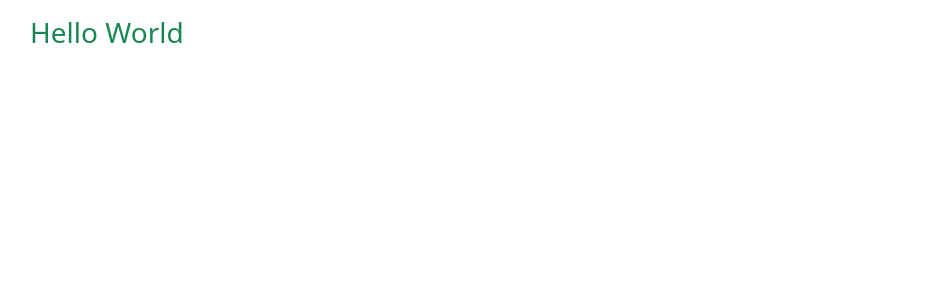
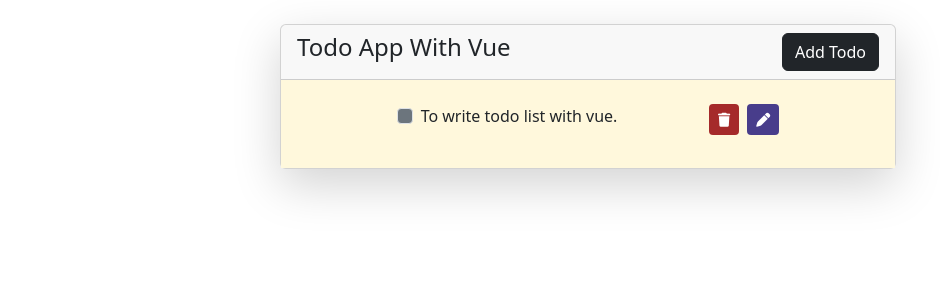
Before and after one commit to paingsoekhant-coding/vue-todo-list, a Vue app: page / in a window 1280 px wide. Shown: the top 300 px of the page, without its empty margins (52-992 px from the left). Built offline with nearby package versions, Linux system fonts and the light colour scheme.

Commit message:
[Complete] Todo list UI

```diff
--- a/index.html
+++ b/index.html
@@ -6,6 +6,8 @@
     <link rel="icon" href="/favicon.ico">
     <meta name="viewport" content="width=device-width, initial-scale=1.0">
     <title>Todo List</title>
+    <link rel="stylesheet" href="https://cdnjs.cloudflare.com/ajax/libs/font-awesome/6.6.0/css/all.min.css" integrity="sha512-Kc323vGBEqzTmouAECnVceyQqyqdsSiqLQISBL29aUW4U/M7pSPA/gEUZQqv1cwx4OnYxTxve5UMg5GT6L4JJg==" crossorigin="anonymous" referrerpolicy="no-referrer"
+    />
 </head>
 
 <body>
--- a/src/App.vue
+++ b/src/App.vue
@@ -1,10 +1,10 @@
 <template>
-  <div>
+  <div class="container col-6 mt-4 ">
     <HomePage/>
   </div>
 </template>
 
 <script setup>
 
-  import HomePage  from "./views/HomePage.vue"
+  import HomePage  from "./components/HomePage.vue"
 </script>
--- a/src/assets/base.css
+++ /dev/null
@@ -1,86 +0,0 @@
-/* color palette from <https://github.com/vuejs/theme> */
-:root {
-  --vt-c-white: #ffffff;
-  --vt-c-white-soft: #f8f8f8;
-  --vt-c-white-mute: #f2f2f2;
-
-  --vt-c-black: #181818;
-  --vt-c-black-soft: #222222;
-  --vt-c-black-mute: #282828;
-
-  --vt-c-indigo: #2c3e50;
-
-  --vt-c-divider-light-1: rgba(60, 60, 60, 0.29);
-  --vt-c-divider-light-2: rgba(60, 60, 60, 0.12);
-  --vt-c-divider-dark-1: rgba(84, 84, 84, 0.65);
-  --vt-c-divider-dark-2: rgba(84, 84, 84, 0.48);
-
-  --vt-c-text-light-1: var(--vt-c-indigo);
-  --vt-c-text-light-2: rgba(60, 60, 60, 0.66);
-  --vt-c-text-dark-1: var(--vt-c-white);
-  --vt-c-text-dark-2: rgba(235, 235, 235, 0.64);
-}
-
-/* semantic color variables for this project */
-:root {
-  --color-background: var(--vt-c-white);
-  --color-background-soft: var(--vt-c-white-soft);
-  --color-background-mute: var(--vt-c-white-mute);
-
-  --color-border: var(--vt-c-divider-light-2);
-  --color-border-hover: var(--vt-c-divider-light-1);
-
-  --color-heading: var(--vt-c-text-light-1);
-  --color-text: var(--vt-c-text-light-1);
-
-  --section-gap: 160px;
-}
-
-@media (prefers-color-scheme: dark) {
-  :root {
-    --color-background: var(--vt-c-black);
-    --color-background-soft: var(--vt-c-black-soft);
-    --color-background-mute: var(--vt-c-black-mute);
-
-    --color-border: var(--vt-c-divider-dark-2);
-    --color-border-hover: var(--vt-c-divider-dark-1);
-
-    --color-heading: var(--vt-c-text-dark-1);
-    --color-text: var(--vt-c-text-dark-2);
-  }
-}
-
-*,
-*::before,
-*::after {
-  box-sizing: border-box;
-  margin: 0;
-  font-weight: normal;
-}
-
-body {
-  min-height: 100vh;
-  color: var(--color-text);
-  background: var(--color-background);
-  transition:
-    color 0.5s,
-    background-color 0.5s;
-  line-height: 1.6;
-  font-family:
-    Inter,
-    -apple-system,
-    BlinkMacSystemFont,
-    'Segoe UI',
-    Roboto,
-    Oxygen,
-    Ubuntu,
-    Cantarell,
-    'Fira Sans',
-    'Droid Sans',
-    'Helvetica Neue',
-    sans-serif;
-  font-size: 15px;
-  text-rendering: optimizeLegibility;
-  -webkit-font-smoothing: antialiased;
-  -moz-osx-font-smoothing: grayscale;
-}
--- a/src/assets/main.css
+++ b/src/assets/main.css
@@ -1,5 +1,4 @@
 /* @import './base.css';
-
 #app {
     max-width: 1280px;
     margin: 0 auto;
@@ -26,7 +25,6 @@ a,
         display: flex;
         place-items: center;
     }
-
     #app {
         display: grid;
         grid-template-columns: 1fr 1fr;
--- /dev/null
+++ b/src/components/HomePage.vue
@@ -0,0 +1,46 @@
+<template>
+    <div>
+        <div class="card shadow-lg">
+            <div class="card-header d-flex justify-content-between">
+                <h4>Todo App With Vue </h4>
+                <a href="" class="btn btn-dark text-white rounded">Add Todo</a>
+            </div>
+            <div class="card-body ">
+                <div class="" >
+                    <div class="d-flex justify-content-evenly p-2  ">
+                        <div class="d-flex ">
+                            <input class="form-check-input me-2 bg-secondary" type="checkbox" value="" >
+                            <p>To write todo list with vue.</p>
+                        </div>
+                       <div class="">
+                        <a href="" class="btn me-2 btn-sm delete text-white"><i class="fa-solid fa-trash"></i></a>
+                        <a href="" class="btn btn-sm edit text-white"><i class="fa-solid fa-pen"></i></a>
+                       </div>
+
+                    </div>
+                </div>
+            </div>
+        </div>
+    </div>
+</template>
+
+<script setup>
+
+</script>
+
+<style>
+.delete{
+    background-color:brown;
+}
+.delete:hover,.edit:hover{
+    background-color: black;
+
+}
+.edit {
+    background-color: darkslateblue;
+}
+
+.card-body{
+    background-color: cornsilk;
+}
+</style>
```
Lines whose indentation alone changed are shown as unchanged.
